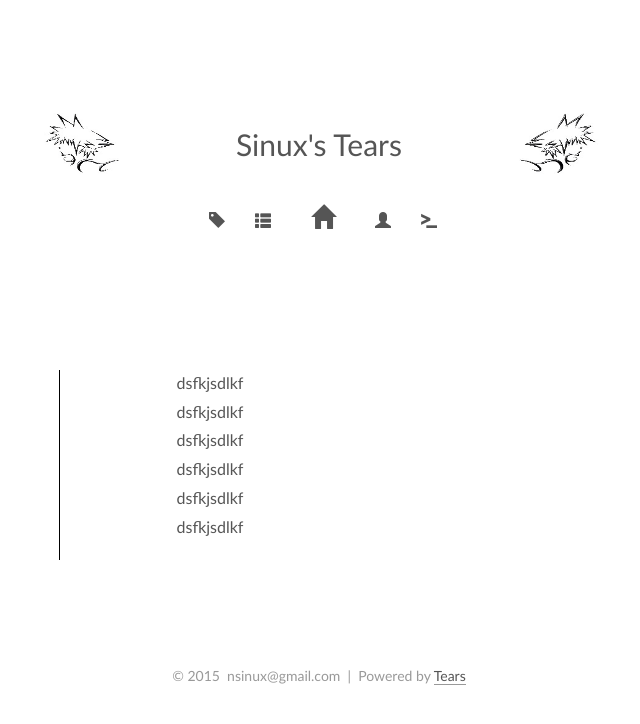
After one commit to shinux/tears, a Python web app: template templates/achieve.html in a window 1280 px wide. The commit adds this page. Shown: the top 724 px of the page, without its empty margins (321-961 px from the left). Run offline with Jinja, Linux system fonts and the light colour scheme; the template is opened without the code that fills it, so the values that code supplies are empty.

Commit message:
Add menu and search field

```diff
--- a/static/css/layout.css
+++ b/static/css/layout.css
@@ -44,9 +44,42 @@ body {
 .header-inner {
     position: relative;
     margin: 0 auto;
-    padding: 100px 0 70px;
+    padding: 100px 0 20px;
     width: 700px;
-    height: 288px;
+    height: 200px;
+}
+
+.head-content {
+    display: inline-block;
+    float: none;
+    margin-top: 20px;
+    font-size: 30px;
+}
+
+.head-content a {
+    border-bottom: none;
+}
+
+.head-left {
+    display: inline-block;
+    float: left;
+    margin-left: 70px;
+    margin-top: 10px;
+}
+
+.head-right {
+    display: inline-block;
+    float: right;
+    margin-right: 70px;
+    margin-top: 10px;
+
+}
+
+.menu {
+    display: inline-block;
+    width: 700px;
+    margin: 0;
+    height: 120px;
 }
 
 a {
@@ -177,3 +210,61 @@ pre {
 .glyphicon-heart-empty {
     margin: 0 5px;
 }
+
+.glyphicon-tag {
+    float: left;
+    margin-left: 240px;
+    margin-top: 12px;
+}
+
+.glyphicon-th-list {
+    float: left;
+    margin-left: 30px;
+    margin-top: 12px;
+}
+
+.glyphicon-home {
+    float: left;
+    margin-left: 40px;
+    margin-top: 4px;
+    font-size: 24px;
+}
+
+.glyphicon-user {
+    float: left;
+    margin-left: 40px;
+    margin-top: 12px;
+}
+
+.glyphicon-console {
+    float: left;
+    margin-left: 30px;
+    margin-top: 12px;
+}
+
+.search-label {
+    display: block;
+}
+
+.search {
+    border: none;
+    border-radius: 0;
+    width: 140px;
+    border-bottom: 1px solid #999;
+    opacity: 0.5;
+    -webkit-tap-highlight-color: transparent;
+    outline: none;
+    float: left;
+    margin-left: 10px;
+    display: none;
+}
+
+
+table {
+    margin-left: 90px;
+    height: 190px;
+}
+
+table td {
+    padding:0;
+}
--- a/static/js/tears.js
+++ b/static/js/tears.js
@@ -1,5 +1,5 @@
 
-function backToTop(){
+function backToTop() {
     $('html, body').animate({scrollTop:0}, 'slow');
 }
 
@@ -10,4 +10,21 @@ $(window).on('scroll', function() {
 	} else {
 		$('.glyphicon-triangle-top').hide();
 	}
-})
+});
+
+
+function showSearchField() {
+	if ($('.search').css("display") == 'none') {
+		$('.search').show()
+	} else {
+		$('.search').hide()
+	}
+}
+
+$(function() {
+	$('.search').bind('keypress', function(event) {
+		if(event.keyCode == "13") {
+			window.open('https://www.google.com.hk/search?q=site:sinux.me%20' + $('.search').val() + '&gws_rd=cr,ssl');
+		}
+	});
+});
--- /dev/null
+++ b/templates/achieve.html
@@ -0,0 +1,18 @@
+{% extends "base.html" %}
+
+{% block content %}
+    <div class="posts">
+        <table class="achieve">
+            <tr>
+                <td bgcolor=000000 width=1>
+                <td class="table-content" width=300 valign=top>
+            <div>dsfkjsdlkf</div>
+            <div>dsfkjsdlkf</div>
+                  <div>dsfkjsdlkf</div>
+            <div>dsfkjsdlkf</div>
+                <div>dsfkjsdlkf</div>
+            <div>dsfkjsdlkf</div>
+        </table>
+    </div>
+
+{% endblock %}
--- a/templates/base.html
+++ b/templates/base.html
@@ -10,6 +10,19 @@
 <body>
   <div id="head" class="head">
       <div class="header-inner">
+          <img class="head-left" src="/static/img/left.jpg" height="65" width="80">
+          <div class="head-content"><a href="/">Sinux's Tears</a></div>
+          <img class="head-right" src="/static/img/right.jpg" height="65" width="80">
+      </div>
+      <div class="menu">
+          <a href="/"><span class="glyphicon glyphicon-tag"></span></a>
+          <a href="/"><span class="glyphicon glyphicon-th-list"></span></a>
+          <a href="/"><span class="glyphicon glyphicon-home"></span></a>
+          <a href="/"><span class="glyphicon glyphicon-user"></span></a>
+          <a href="#" onclick="showSearchField()"><span class="glyphicon glyphicon-console"></span></a>
+          <label class="search-label">
+              <input type="text" class="search">
+          </label>
       </div>
   </div>
   <div id="main" class="main">
--- a/templates/index.html
+++ b/templates/index.html
@@ -4,7 +4,7 @@
     {% for i in posts %}
         <div class="posts">
             <div class="post-header">
-                <h1 class="post-title"><a href="#">{{ i.title }}</a></h1>
+                <h1 class="post-title"><a href="/post{{ i.url }}">{{ i.title }}</a></h1>
                 <div class="post-meta">
                     <span class="glyphicon glyphicon-time">&nbsp;{{ i.date|datetime_to_date }}&nbsp;</span>
                     <span class="glyphicon glyphicon-th">&nbsp;{{ i.categories }}&nbsp;</span>
```
Also changed, not shown: post_engine.py (+7 -2 lines), tears.py (+19 -2 lines), templates/link.html (added, +8 -0 lines), static/img/left.jpg (added), static/img/right.jpg (added).
